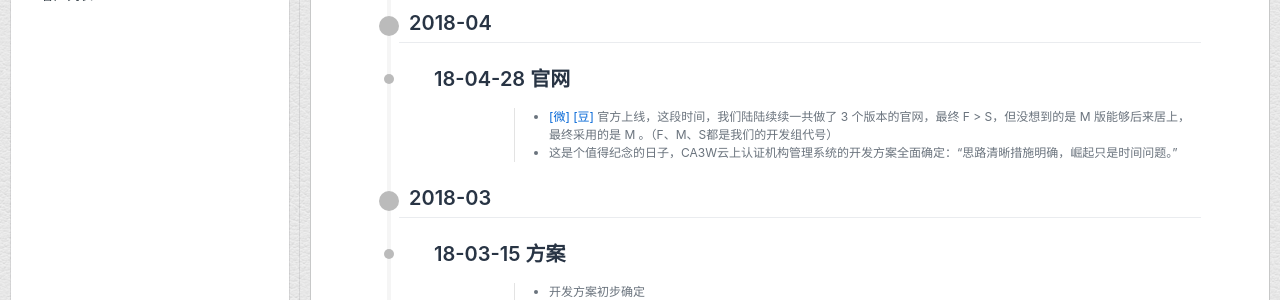
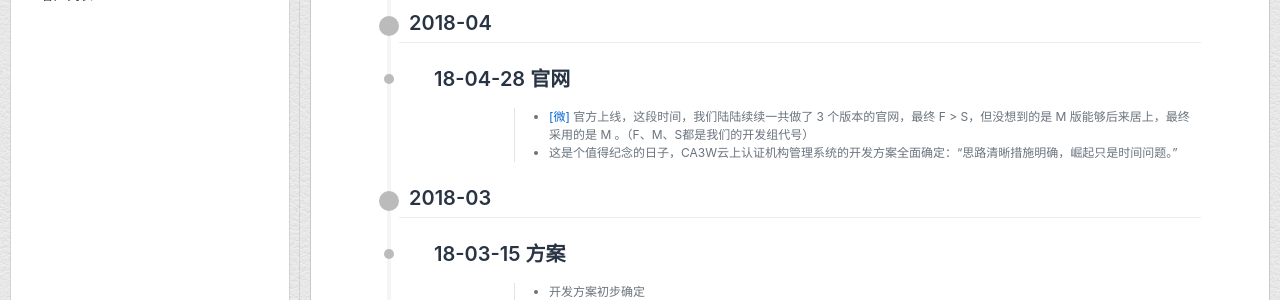
Before and after one commit to ca3w/ca3w.github.io, a Jekyll site: the page built from index.md, in a window 1280 px wide. Shown: the part 939-1239 px from the top of the page. Built offline with Jekyll 4.4.1, drawn with Linux system fonts in a browser that asks for light colours; comment, search, counter and statistics services are not loaded.

Commit message:
Update index.md
豆瓣！！！没有任何提前警告或者通知！！！直接封停，谨慎使用。

```diff
--- a/index.md
+++ b/index.md
@@ -12,7 +12,7 @@ title: 认证机构管理系统
 ## 2018-04
 
 ### 18-04-28 官网
-> - [[微]](https://weibo.com/6449520980/GaZafpTUD) [[豆]](https://www.douban.com/note/664545611/) 官方上线，这段时间，我们陆陆续续一共做了 3 个版本的官网，最终 F > S，但没想到的是 M 版能够后来居上，最终采用的是 M 。（F、M、S都是我们的开发组代号）
+> - [[微]](https://weibo.com/6449520980/GaZafpTUD) 官方上线，这段时间，我们陆陆续续一共做了 3 个版本的官网，最终 F > S，但没想到的是 M 版能够后来居上，最终采用的是 M 。（F、M、S都是我们的开发组代号）
 > - 这是个值得纪念的日子，CA3W云上认证机构管理系统的开发方案全面确定：“思路清晰措施明确，崛起只是时间问题。”
 
 ## 2018-03
```
